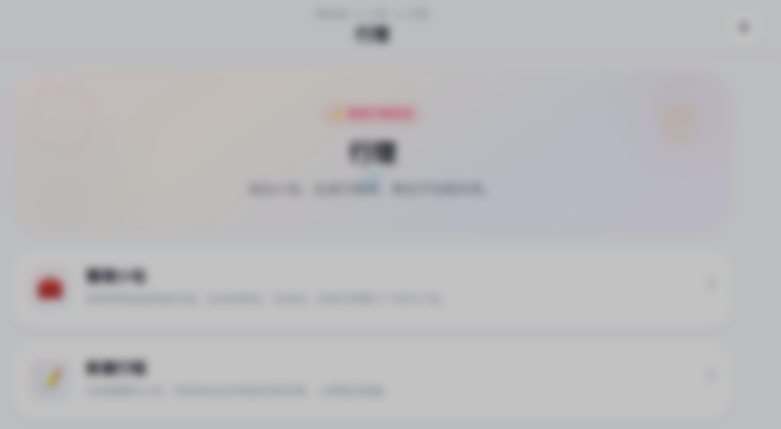
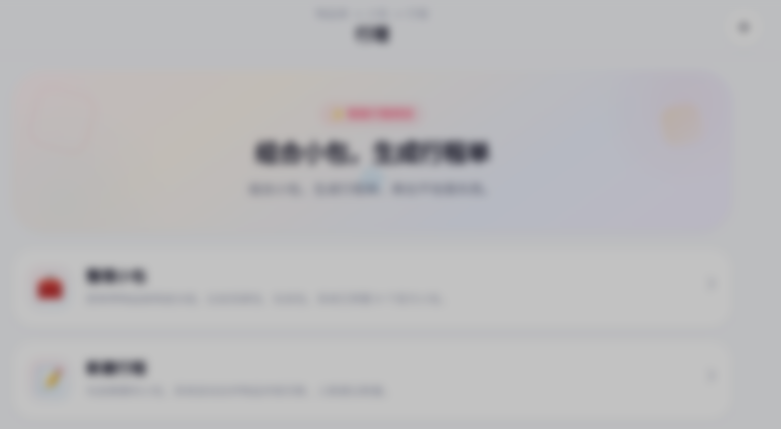
Before and after one commit to veraxyxy/tools, a website: page xingli/index.html in a window 1280 px wide. Shown: the top 429 px of the page, without its empty margins (268-1049 px from the left). Drawn offline with Linux system fonts and the light colour scheme.

Commit message:
fix: hero标题改为产品slogan，避免与导航栏重复

```diff
--- a/xingli/index.html
+++ b/xingli/index.html
@@ -30,7 +30,7 @@
                     <div class="hero-decoration shape-2"></div>
                     <div class="hero-decoration shape-3"></div>
                     <div class="hero-badge">✨ 智能行程规划</div>
-                    <h2 class="hero-title">行理</h2>
+                    <h2 class="hero-title">组合小包，生成行程单</h2>
                     <p class="hero-desc">组合小包，生成行程单，再也不怕落东西。</p>
                 </div>
                 <div class="home-quick-stats" id="homeStats"></div>
```
